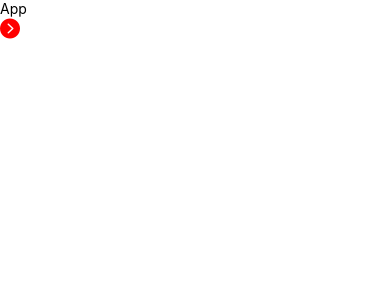
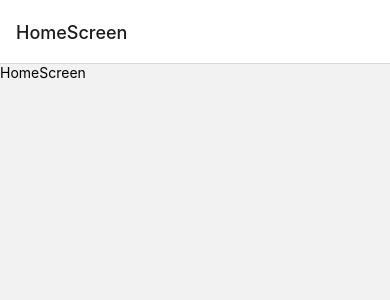
Before and after one commit to juliodacer/Pokedex-React-Native-Typescript, a React Native app: screen / in a window 390 px wide. Shown: the top 300 px of the page. Built offline with nearby package versions, Linux system fonts and the light colour scheme.

Commit message:
navigator

```diff
--- a/App.tsx
+++ b/App.tsx
@@ -1,13 +1,12 @@
+import { NavigationContainer } from '@react-navigation/native'
 import React from 'react'
-import { View, Text } from 'react-native'
-import Icon from 'react-native-vector-icons/AntDesign'
+import Navigator from './src/navigator/Navigator'
 
 const App = () => {
   return (
-    <View>
-      <Text>App</Text>
-      <Icon name='rightcircle' size={20} color={'red'} />
-    </View>
+    <NavigationContainer>
+      <Navigator />
+    </NavigationContainer>
   )
 }
 
--- a/package.json
+++ b/package.json
@@ -10,8 +10,12 @@
     "test": "jest"
   },
   "dependencies": {
+    "@react-navigation/native": "^6.1.7",
+    "@react-navigation/native-stack": "^6.9.13",
     "react": "18.2.0",
     "react-native": "0.72.3",
+    "react-native-safe-area-context": "^4.7.1",
+    "react-native-screens": "^3.23.0",
     "react-native-vector-icons": "^10.0.0"
   },
   "devDependencies": {
--- /dev/null
+++ b/src/navigator/Navigator.tsx
@@ -0,0 +1,17 @@
+import React from 'react'
+import { createNativeStackNavigator } from '@react-navigation/native-stack'
+import HomeScreen from '../screens/HomeScreen'
+import PokemonScreen from '../screens/PokemonScreen'
+
+const Stack = createNativeStackNavigator()
+
+const Navigator = () => {
+  return (
+   <Stack.Navigator>
+    <Stack.Screen name='HomeScreen' component={HomeScreen} />
+    <Stack.Screen name='PokemonScreen' component={PokemonScreen} />
+   </Stack.Navigator>
+  )
+}
+
+export default Navigator
```
Also changed, not shown: 1 other file (tests, documents, lock files or other folders).
